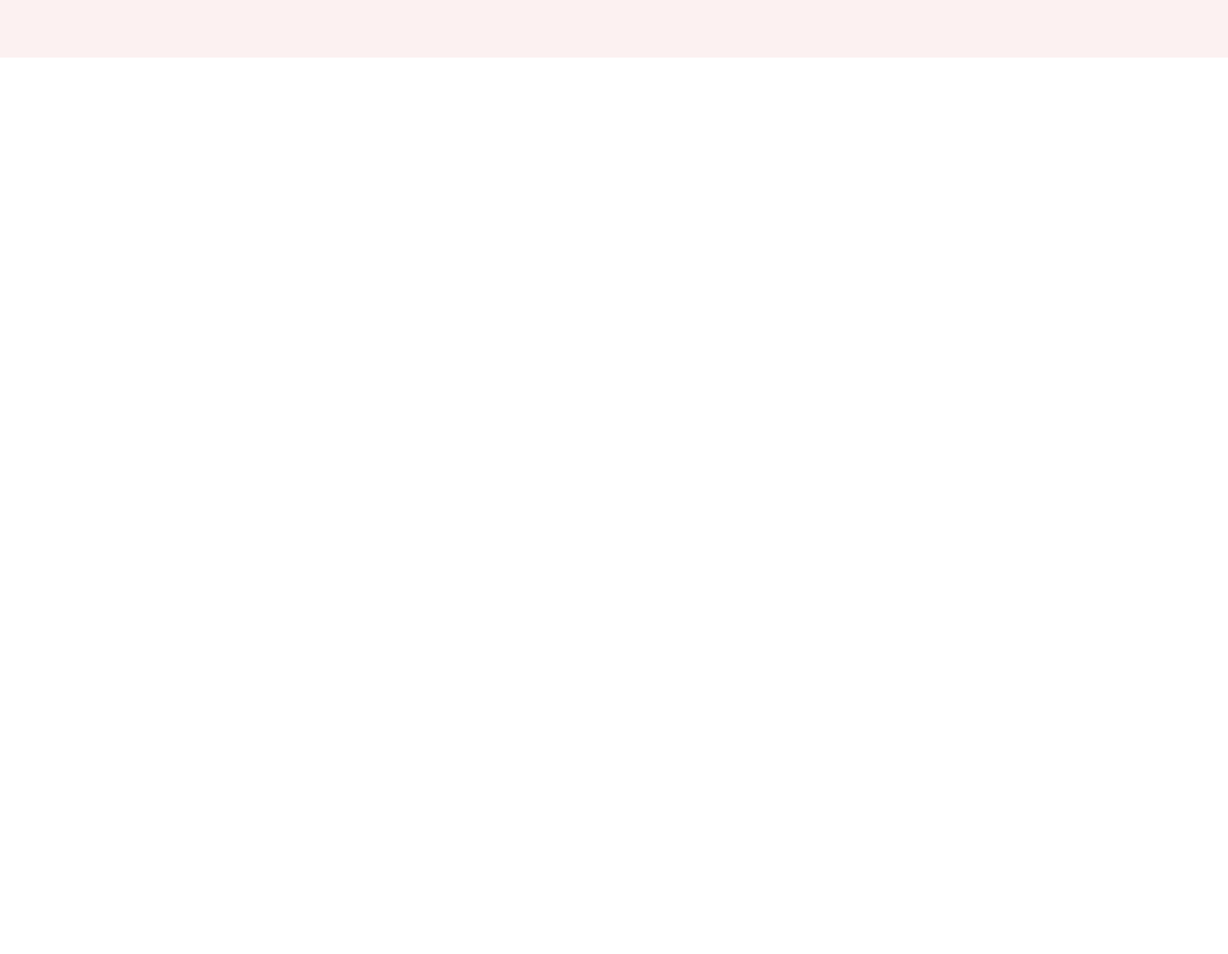
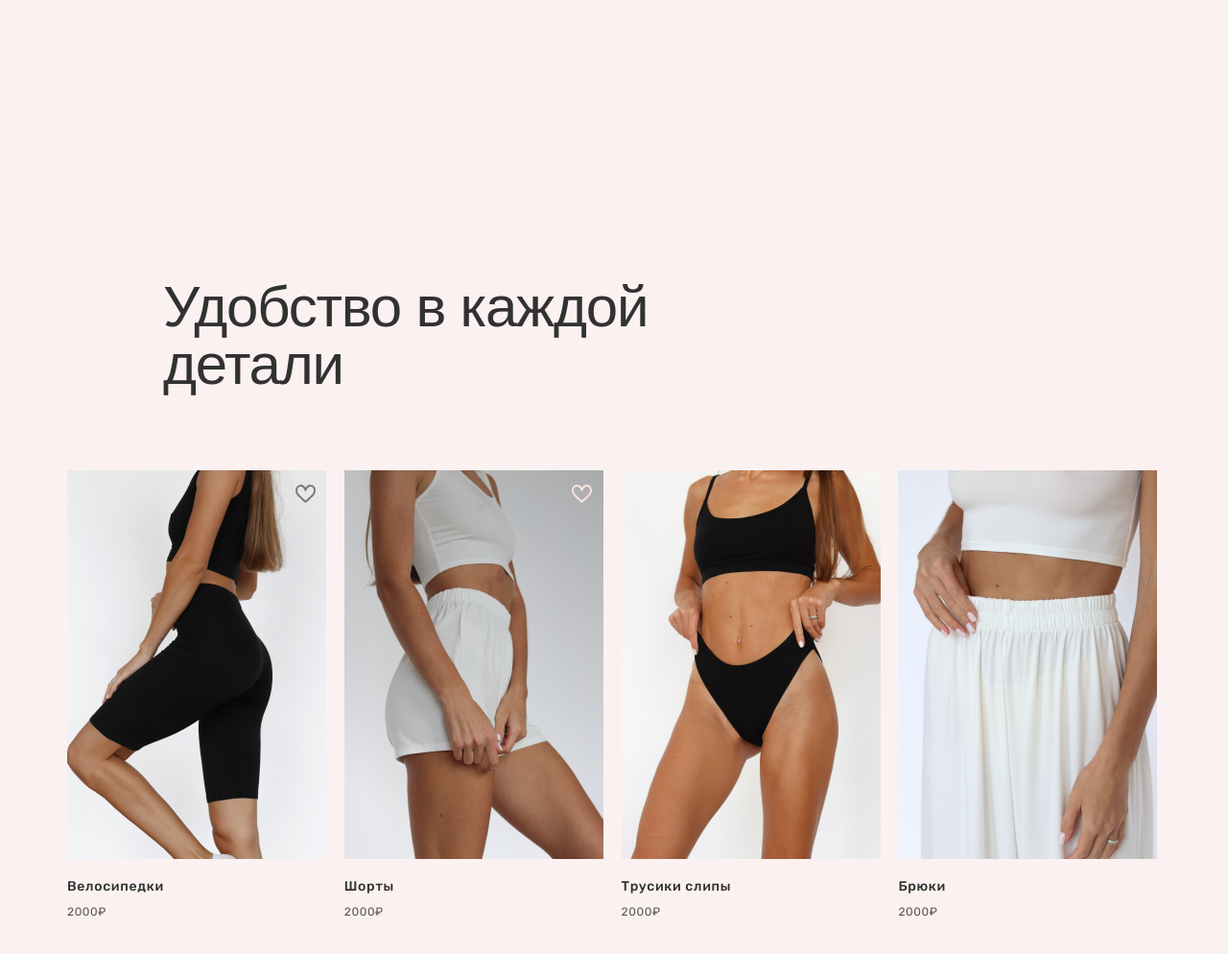
Before and after one commit to nikiul/starway, a plain HTML site: page index.html in a window 1280 px wide. Shown: the part 4232-5226 px from the top of the page at 96% size. Before the commit the page ends 4422 px from the top, so only its background shows below. Drawn offline with Linux system fonts and the light colour scheme; a web font is replaced by a local one.

Commit message:
added section products

```diff
--- a/index.html
+++ b/index.html
@@ -247,14 +247,80 @@
         </section>
 
         <section class="video">
+
             <div class="video__bg">
                 <video autoplay="" loop="" muted="" playsinline="" id="preview-video">
                     <source src="video/starway-video.mp4" type="video/mp4">
                 </video>
             </div>
+
             <div class="video__play">
                <img src="img/vid/video-logo.svg">
             </div>
+
+        </section>
+
+        <section class="products">
+
+            <div class="container">
+
+                <div class="products__content">
+
+                    <h1 class="title title__products">Удобство в каждой <br> детали </h1>
+
+                    <div class="products__wrap">
+
+                        <a href="#" class="products__item">
+
+                            <img class="item__icon" src="img/products/prod-like-black.svg" alt="">
+
+                            <img class="item__img" src="img/products/products-img1.png" alt="">
+
+                            <p class="item__desc">Велосипедки</p>
+
+                            <span class="item__value">2000₽</span>
+
+                        </a>
+
+                        <a href="#" class="products__item">
+
+                            <img class="item__icon" src="img/products/prod-like-pink.svg" alt="">
+
+
+                            <img class="item__img" src="img/products/products-img2.png" alt="">
+
+                            <p class="item__desc">Шорты</p>
+
+                            <span class="item__value">2000₽</span>
+
+                        </a>
+
+                        <a href="#" class="products__item">
+
+                            <img class="item__img" src="img/products/products-img3.png" alt="">
+
+                            <p class="item__desc">Трусики слипы</p>
+
+                            <span class="item__value">2000₽</span>
+
+                        </a>
+
+                        <a href="#" class="products__item">
+
+                            <img class="item__img" src="img/products/products-img4.png" alt="">
+
+                            <p class="item__desc">Брюки</p>
+
+                            <span class="item__value">2000₽</span>
+
+                        </a>
+
+                    </div>
+
+                </div>
+
+            </div>
+
         </section>
 
     </main>
--- /dev/null
+++ b/less/blocks/_products.less
@@ -0,0 +1,55 @@
+.products {
+    padding-top: 230px;
+    padding-bottom: 130px;
+    background-color: #FCF1F1;
+}
+
+.products__content {
+
+}
+
+.title__products {
+    text-align: left;
+    margin-left: 100px;
+}
+
+.products__wrap {
+    display: flex;
+    align-items: center;
+    justify-content: space-between;
+    flex-wrap: wrap;
+}
+
+.products__item {
+    position: relative;
+    width: 24%;
+    text-decoration: none;
+}
+
+.item__icon {
+    position: absolute;
+    top: 15px;
+    right: 15px;
+}
+
+.item__img {
+    margin-bottom: 20px;
+}
+
+.item__desc {
+    margin: 0;
+    margin-bottom: 10px;
+    font-weight: 500;
+    font-size: 14px;
+    line-height: 70%;
+    letter-spacing: 0.05em;
+    color: #313131;
+}
+
+.item__value {
+    font-weight: normal;
+    font-size: 12px;
+    line-height: 70%;
+    letter-spacing: 0.05em;
+    color: rgba(49, 49, 49, 0.8);
+}
--- a/less/blocks/_video.less
+++ b/less/blocks/_video.less
@@ -1,5 +1,4 @@
 .video {
-    margin-bottom: 130px;
     width: 100%;
     min-height: 720px;
     max-height: 720px;
--- a/less/main.less
+++ b/less/main.less
@@ -4,3 +4,4 @@
 @import "blocks/_collection.less";
 @import "blocks/_new-collection.less";
 @import "blocks/_video.less";
+@import "blocks/_products.less";
```
Also changed, not shown: css/main.css, img/products/prod-like-black.svg (added), img/products/prod-like-pink.svg (added), img/products/products-img1.png (added), img/products/products-img2.png (added), img/products/products-img3.png (added), img/products/products-img4.png (added), 1 other file.
